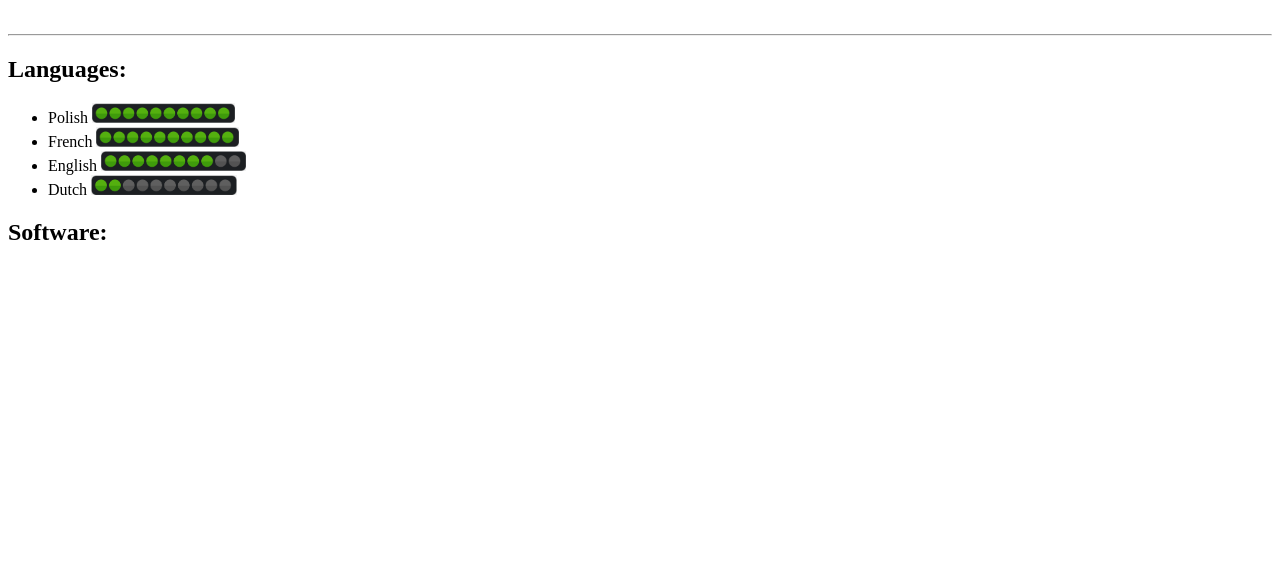
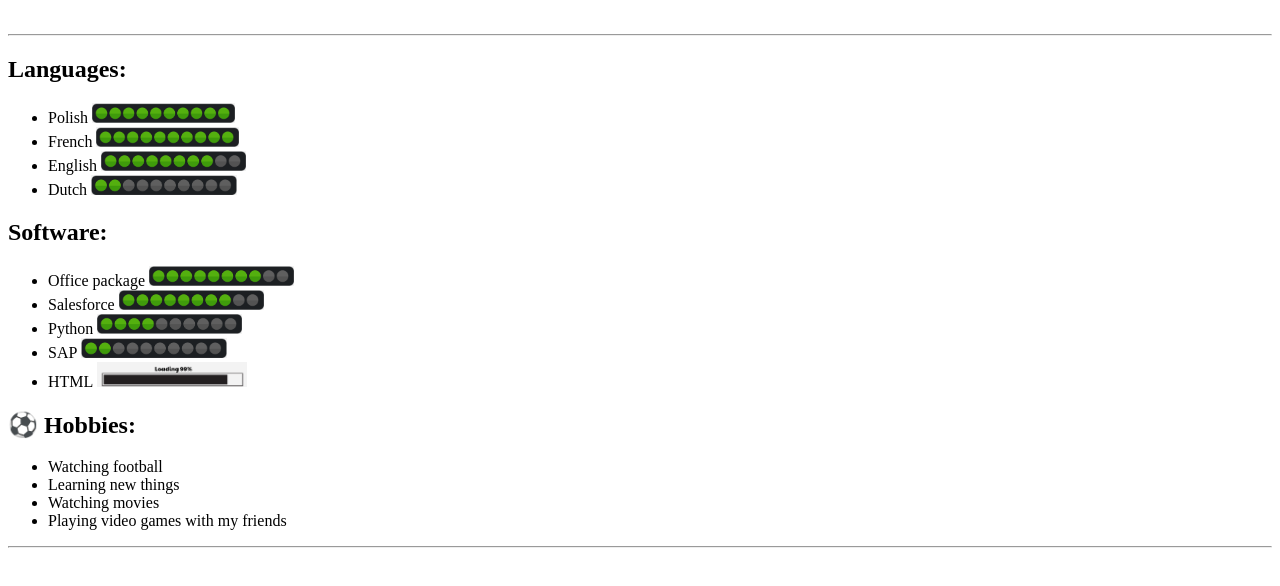
Before and after one commit to Spejdz/html-resume, a plain HTML site: page public/about.html in a window 1280 px wide. Drawn offline with Linux system fonts and the light colour scheme.

Commit message:
about.html

```diff
--- a/public/about.html
+++ b/public/about.html
@@ -15,6 +15,21 @@
             <li>Dutch  <img src="../assets/images/bar20.png" height="20"/></li>
         </ul>
         <h2>Software:</h2>
-        <ul
+        <ul>
+            <li>Office package <img src="../assets/images/bar80.png" height="20"/></li>
+            <li>Salesforce <img src="../assets/images/bar80.png" height="20"/></li>
+            <li>Python <img src="../assets/images/bar40.png" height="20"/></li>
+            <li>SAP <img src="../assets/images/bar20.png" height="20"/></li>
+            <li>HTML <img src="../assets/images/barloading.png"height="25" width="150"/></li>
+        </ul>
+        <h2>⚽ Hobbies:</h2>
+        <ul>
+            <li>Watching football</li>
+            <li>Learning new things</li>
+            <li>Watching movies</li>
+            <li>Playing video games with my friends</li>
+        </ul>
+        <hr />
     </body>
+
 </html>
```
